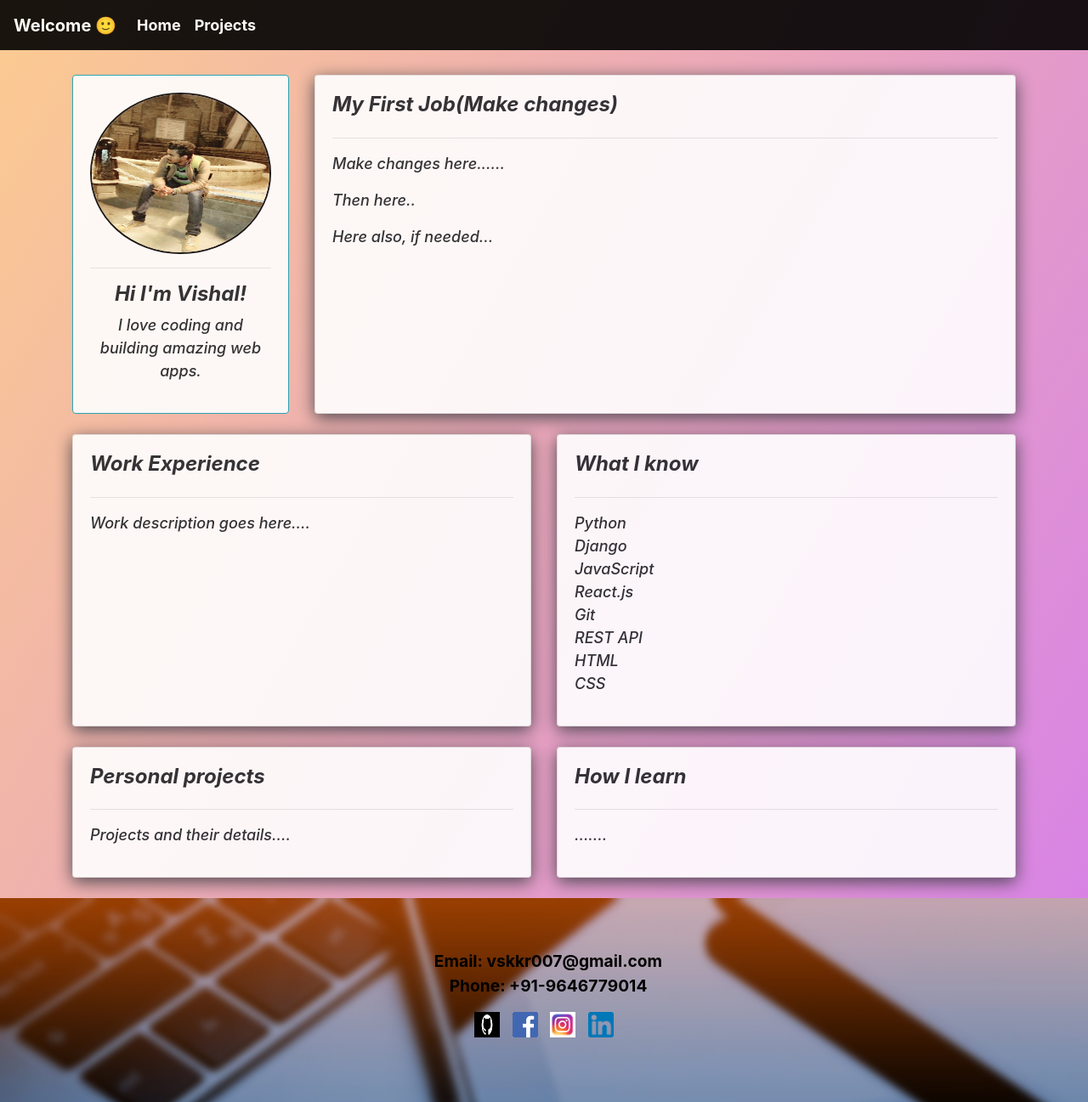
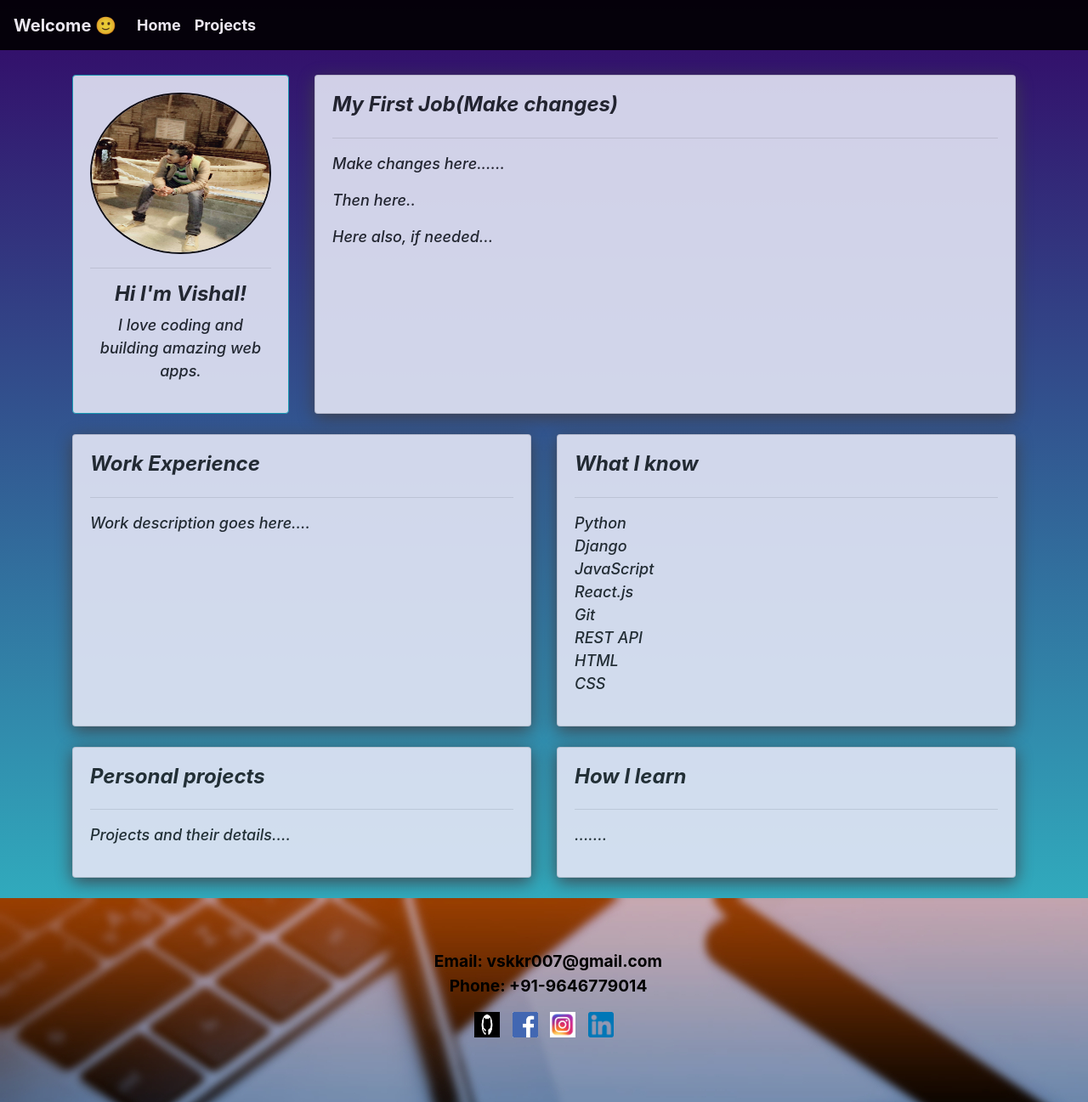
Before and after one commit to Vishal-py-js/Portfolio, a Django app: page / in a window 1280 px wide. Shown: the whole page at 85% size. Run offline with Django 3.2, Linux system fonts and the light colour scheme; some libraries are stand-ins or nearby versions.

Commit message:
changed background

```diff
--- a/static/css/main1.css
+++ b/static/css/main1.css
@@ -1,8 +1,10 @@
 #body-color {
   background-image: linear-gradient(120deg, #fccb90 0%, #d57eeb 100%);
+  background-image: linear-gradient(to top, #30cfd0 0%, #330867 100%);
 }
 
 #profile-wrapper {
+  background-color:rgb(227, 229, 245);
   font-weight: 500;
   text-align: center;
   font-style: oblique;
@@ -11,7 +13,7 @@
 }
 
 #profile-wrapperr {
-  background-color:white;
+  background-color:rgb(227, 229, 245);
   background-repeat: no-repeat;
   box-shadow: 0px 5px 20px rgb(63, 63, 71);
   background-size: cover;
```
